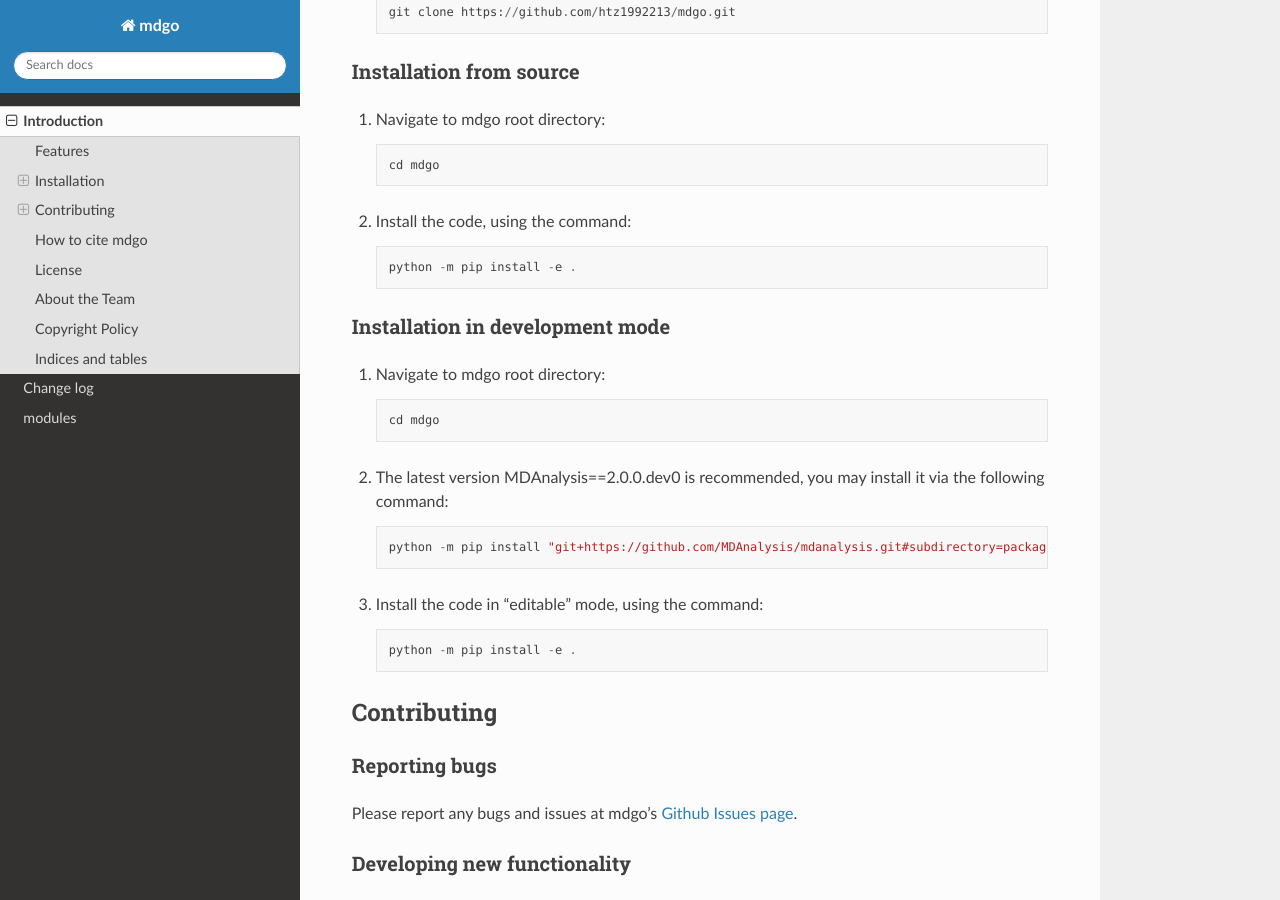
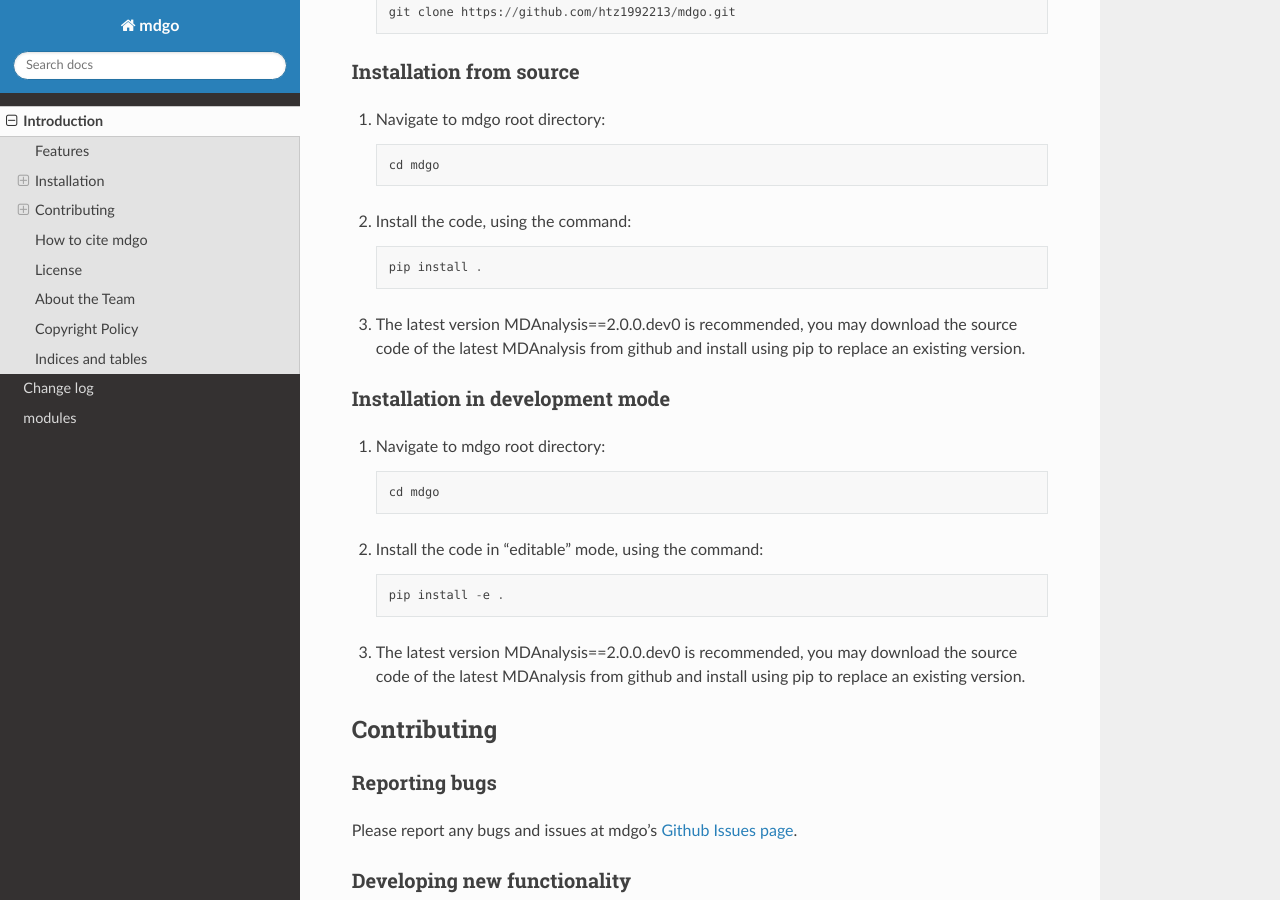
Before and after one commit to HouGroup/mdgo, a Sphinx documentation site: the page built from docs/source/introduction.rst, in a window 1280 px wide and 900 px high, scrolled down 1833 px. Built offline with Sphinx 7.4.7 and the Read the Docs theme 2.0.0, drawn with Linux system fonts in a browser that asks for light colours.

Commit message:
abandon directly install mda2.0.0

```diff
--- a/docs/source/introduction.rst
+++ b/docs/source/introduction.rst
@@ -122,7 +122,9 @@ Installation from source
 
 2. Install the code, using the command::
 
-    python -m pip install -e .
+    pip install .
+
+3. The latest version MDAnalysis==2.0.0.dev0 is recommended, you may download the source code of the latest MDAnalysis from github and install using pip to replace an existing version.
 
 Installation in development mode
 ^^^^^^^^^^^^^^^^^^^^^^^^^^^^^^^^
@@ -130,16 +132,11 @@ Installation in development mode
 
     cd mdgo
 
-2. The latest version MDAnalysis==2.0.0.dev0 is recommended, you may install it via the following command::
+2. Install the code in "editable" mode, using the command::
 
-    python -m pip install "git+https://github.com/MDAnalysis/mdanalysis.git#subdirectory=package&egg=mdanalysis"
+    pip install -e .
 
-3. Install the code in "editable" mode, using the command::
-
-    python -m pip install -e .
-
-
-
+3. The latest version MDAnalysis==2.0.0.dev0 is recommended, you may download the source code of the latest MDAnalysis from github and install using pip to replace an existing version.
 
 Contributing
 ------------
```
Also changed, not shown: README.md (+6 -6 lines).
